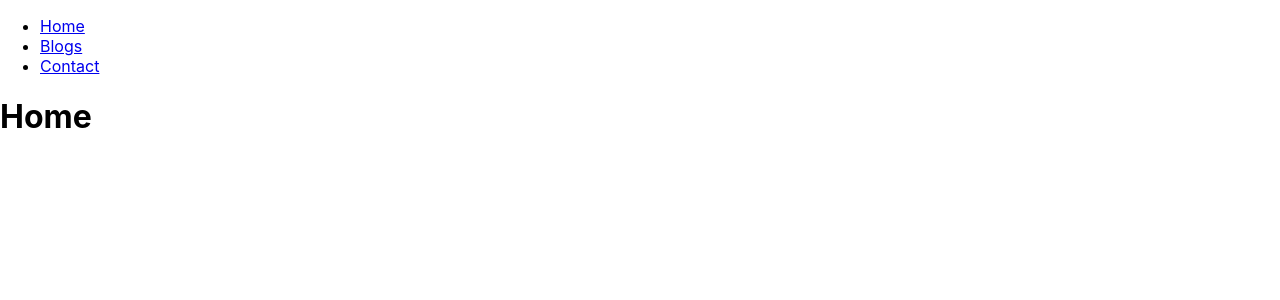
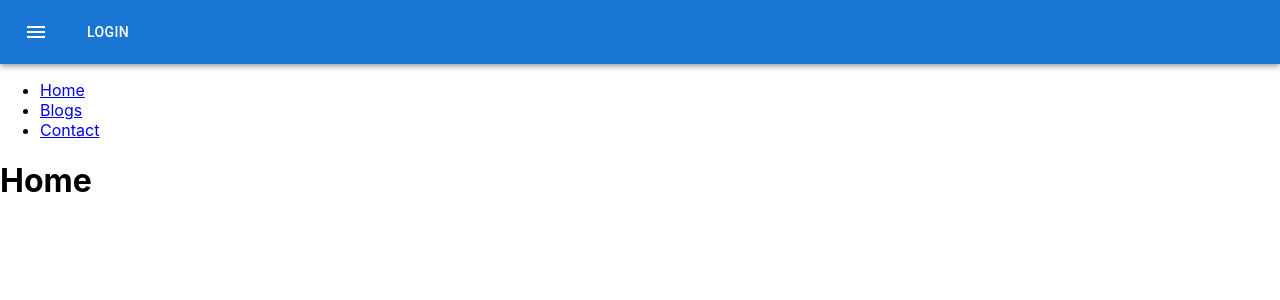
Before and after one commit to nguyenhvubk/react-arent3d-demo, a React (Create React App) app: page / in a window 1280 px wide. Shown: the top 300 px of the page. Built offline with nearby package versions, Linux system fonts and the light colour scheme.

Commit message:
add material UI

```diff
--- a/package.json
+++ b/package.json
@@ -3,6 +3,10 @@
   "version": "0.1.0",
   "private": true,
   "dependencies": {
+    "@emotion/react": "^11.10.6",
+    "@emotion/styled": "^11.10.6",
+    "@mui/icons-material": "^5.11.11",
+    "@mui/material": "^5.11.13",
     "@testing-library/jest-dom": "^5.16.5",
     "@testing-library/react": "^13.4.0",
     "@testing-library/user-event": "^13.5.0",
--- /dev/null
+++ b/src/components/NavBar.js
@@ -0,0 +1,32 @@
+import * as React from 'react';
+import AppBar from '@mui/material/AppBar';
+import Box from '@mui/material/Box';
+import Toolbar from '@mui/material/Toolbar';
+import Typography from '@mui/material/Typography';
+import Button from '@mui/material/Button';
+import IconButton from '@mui/material/IconButton';
+import MenuIcon from '@mui/icons-material/Menu';
+
+export default function NavBar() {
+  return (
+    <Box sx={{ flexGrow: 1 }}>
+      <AppBar position="static">
+        <Toolbar>
+          <IconButton
+            size="large"
+            edge="start"
+            color="inherit"
+            aria-label="menu"
+            sx={{ mr: 2 }}
+          >
+            <MenuIcon />
+          </IconButton>
+          {/* <Typography variant="h6" component="div" sx={{ flexGrow: 1 }}>
+            News
+          </Typography> */}
+          <Button color="inherit">Login</Button>
+        </Toolbar>
+      </AppBar>
+    </Box>
+  );
+}
--- a/src/pages/Layout.js
+++ b/src/pages/Layout.js
@@ -1,8 +1,10 @@
 import { Outlet, Link } from "react-router-dom";
+import NavBar from "../components/NavBar";
 
 const Layout = () => {
   return (
     <>
+      <NavBar />
       <nav>
         <ul>
           <li>
```
Also changed, not shown: 1 other file (tests, documents, lock files or other folders).
